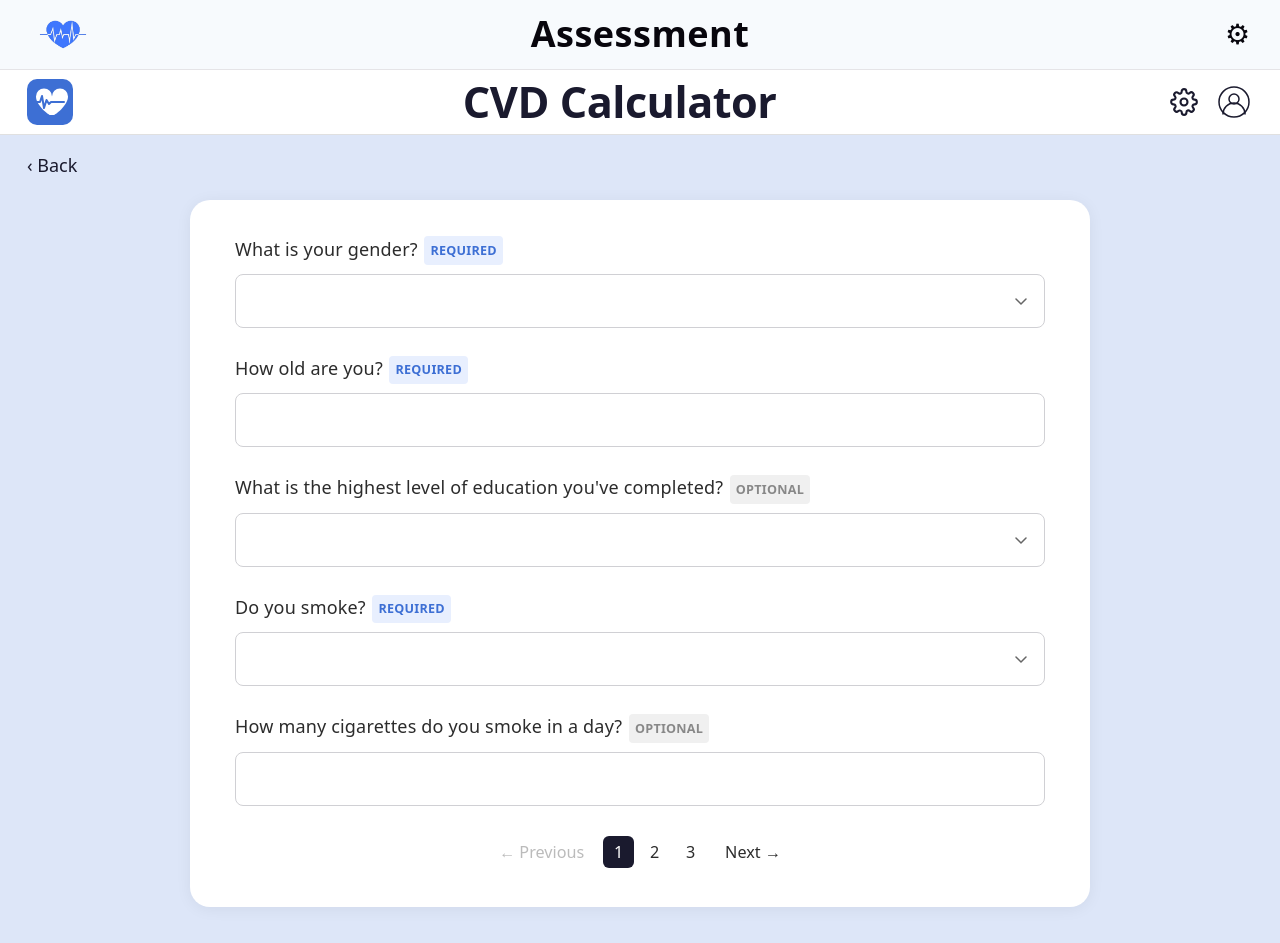
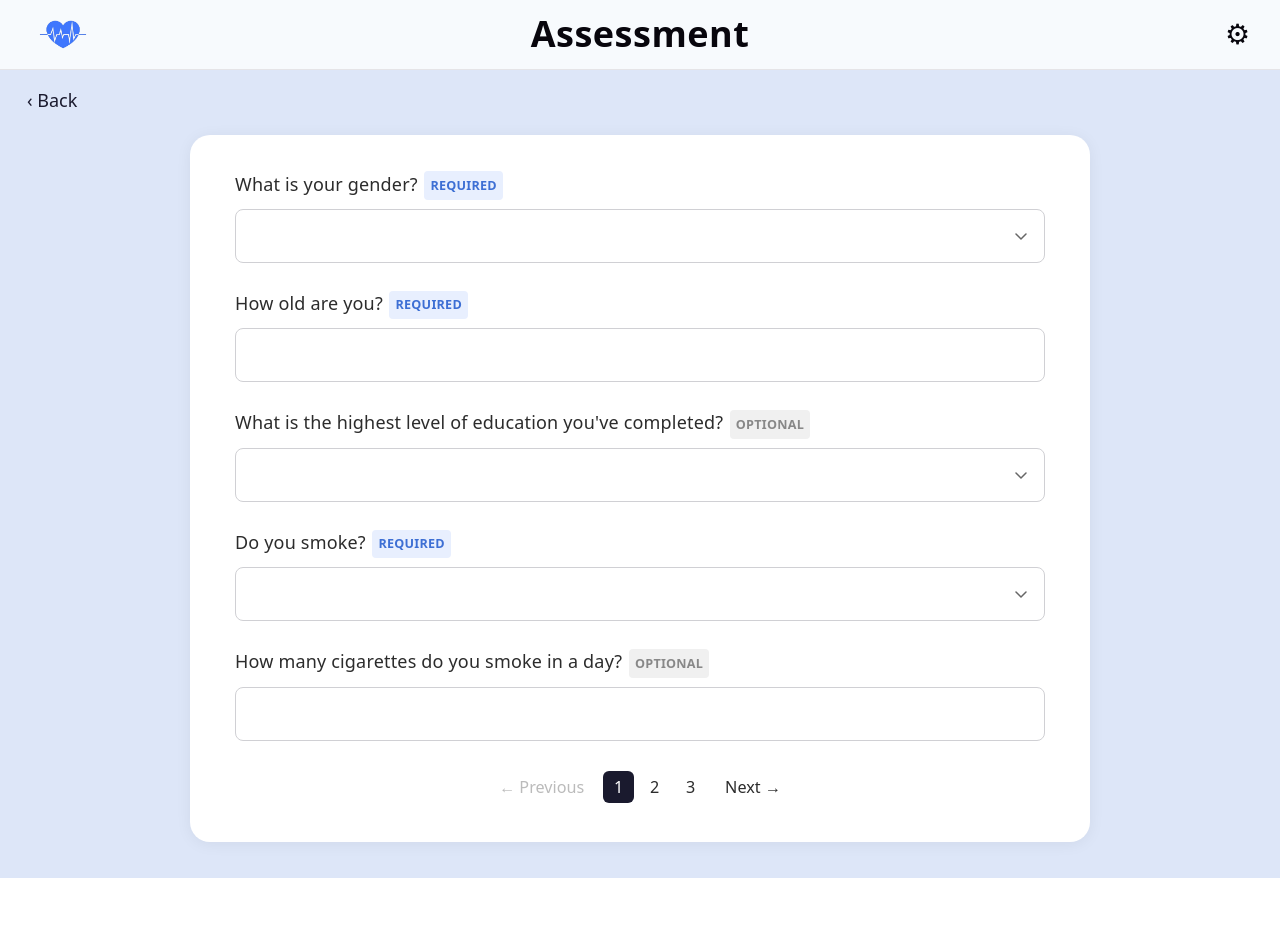
Before and after one commit to RackyDay/ai-cardiometabolic-risk, a React app in the folder frontend/: page / in a window 1280 px wide. After the commit the page ends 878 px from the top, so only its background shows below. Built offline with nearby package versions, Linux system fonts and the light colour scheme; the HTML template or start-up script is replaced by a standard one.

Commit message:
Removed hard coded menu bar.

```diff
--- a/frontend/src/pages/inputs/InputPage.jsx
+++ b/frontend/src/pages/inputs/InputPage.jsx
@@ -1,8 +1,5 @@
 import Dropdown from "../../components/Dropdown";
 import InputTextField from "../../components/InputTextField";
-import GearIcon from "../../components/icons/GearIcon";
-import HeartECGIcon from "../../components/icons/HeartECGIcon";
-import UserIcon from "../../components/icons/UserIcon";
 import "../../styles/inputs.css";
 import { useInputViewModel } from "./useInputViewModel";
 
@@ -29,21 +26,6 @@ function InputPage() {
 
   return (
     <div className="inputs-page">
-      <header className="inputs-header">
-        <div className="header-brand">
-          <HeartECGIcon />
-        </div>
-        <span className="header-title">CVD Calculator</span>
-        <div className="header-actions">
-          <button className="icon-btn" aria-label="Settings">
-            <GearIcon />
-          </button>
-          <button className="icon-btn" aria-label="Profile">
-            <UserIcon />
-          </button>
-        </div>
-      </header>
-
       <div className="page-body">
         <button className="back-btn" onClick={() => navigate(-1)}>
           ‹ Back
```
